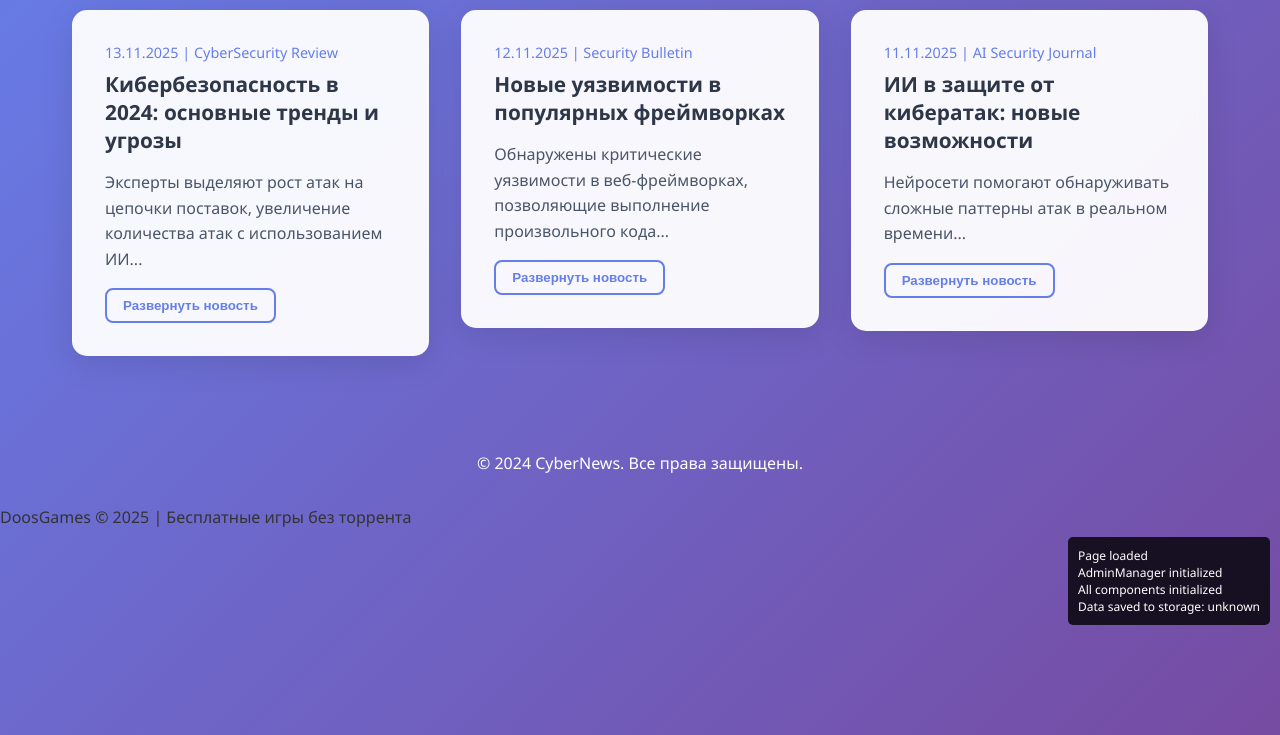
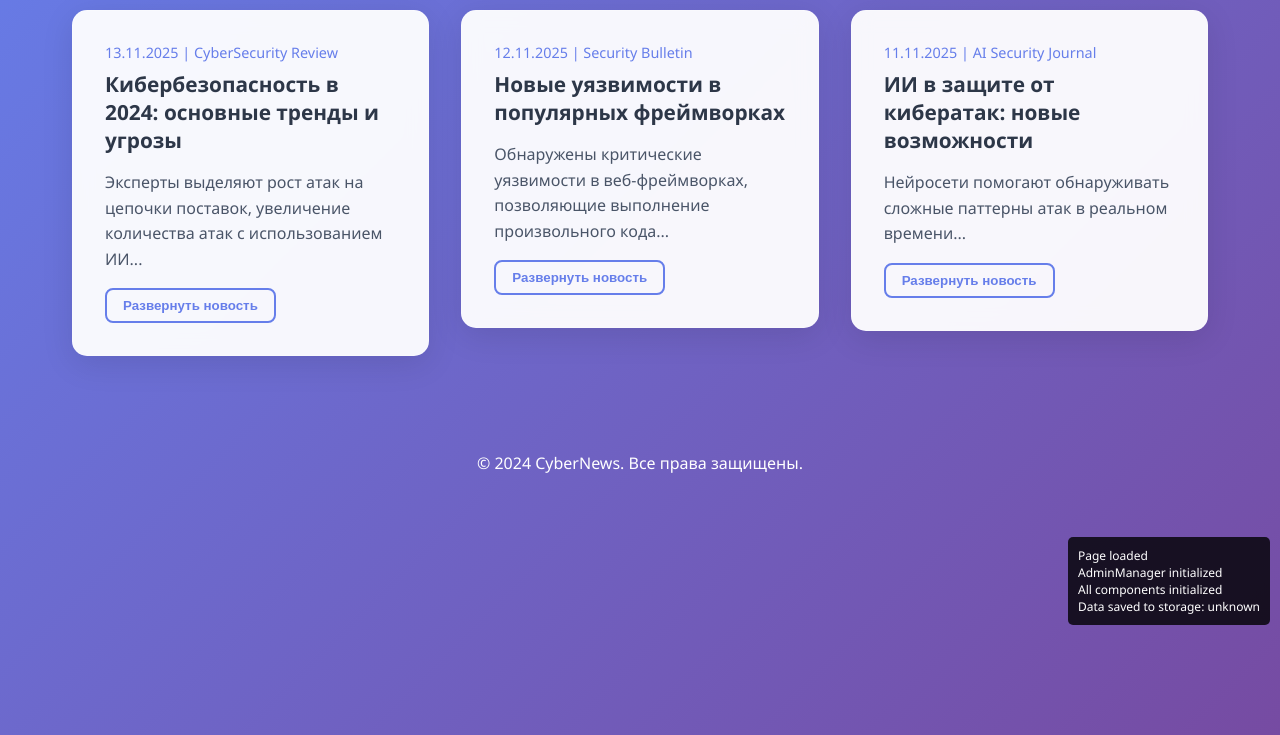
Before and after one commit to MrTofYfY/website, a plain HTML site: page index.html in a window 1280 px wide. Shown: the part 165-900 px from the top of the page. Drawn offline with Linux system fonts and the light colour scheme; no server answers.

Commit message:
Update index.html

```diff
--- a/index.html
+++ b/index.html
@@ -763,11 +763,6 @@
             </div>
         </main>
 
-        <footer>
-            <p>DoosGames &copy; 2025 | Бесплатные игры без торрента</p>
-        </footer>
-    </div>
-
     <script>
         // GitHub API URL для получения содержимого папки
         const repoUrl = 'https://api.github.com/repos/MrTofYfY/website/contents/main';
```
